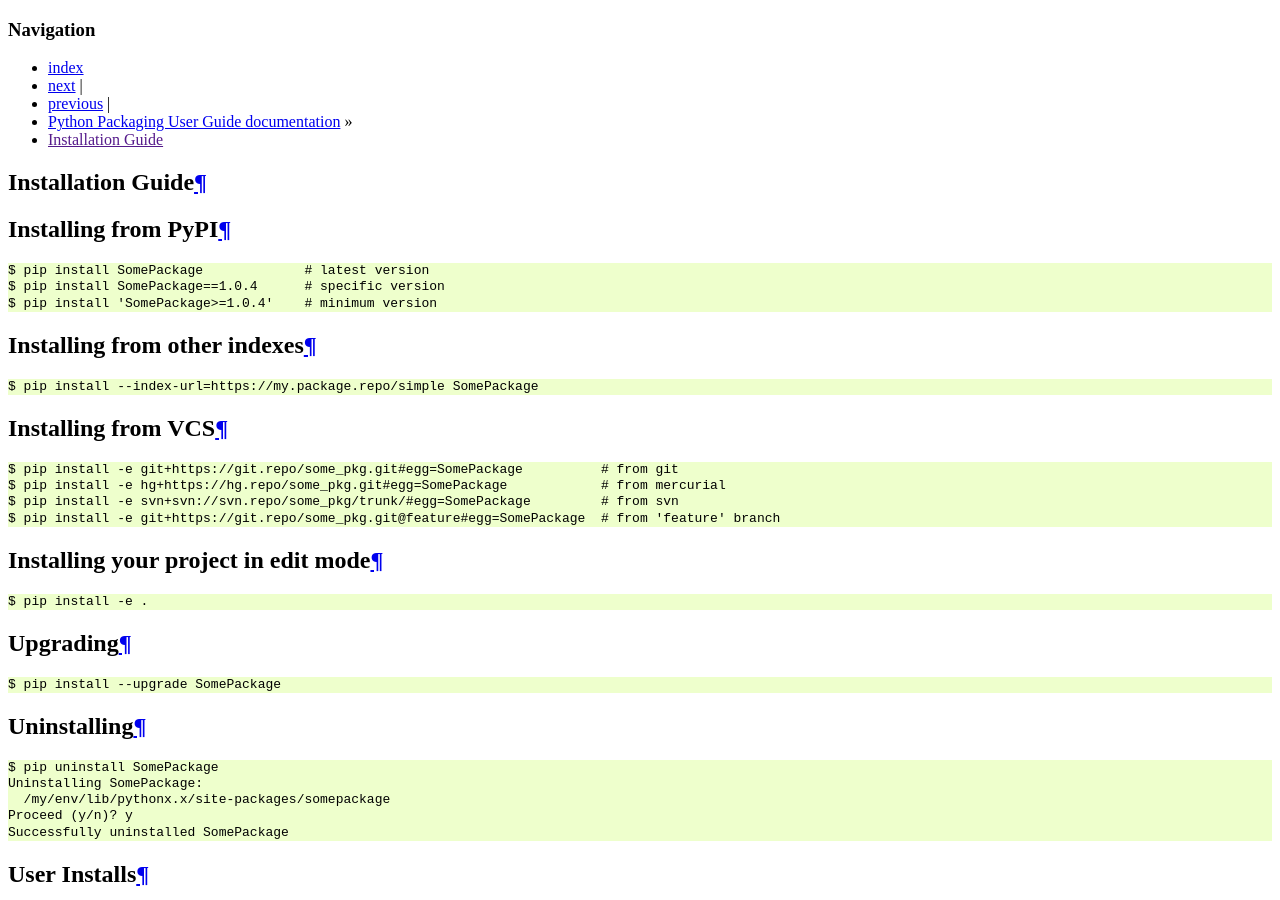
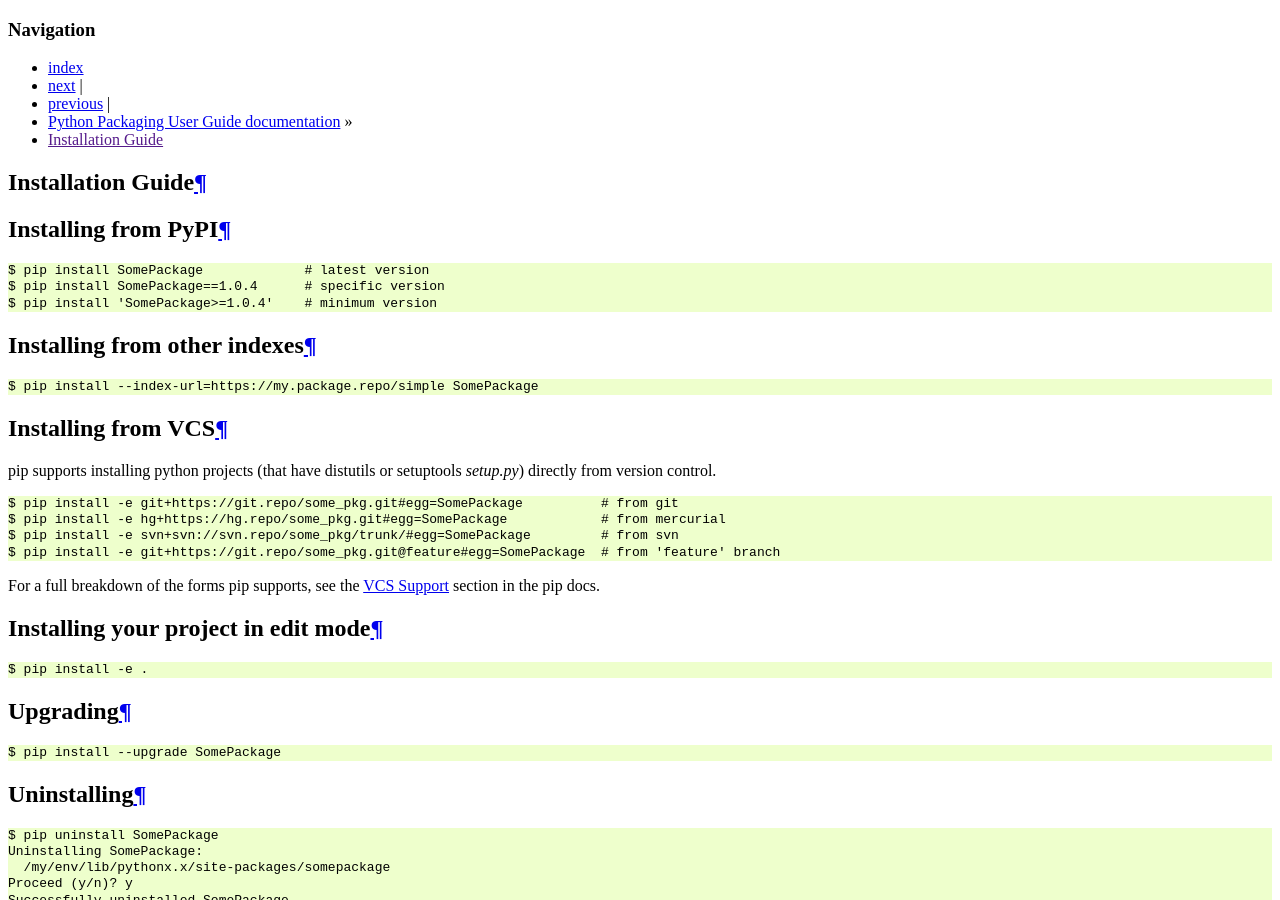
Before and after one commit to pypa/packaging.python.org, a Sphinx documentation site: the page built from source/installation.txt, in a window 1280 px wide and 900 px high. Built offline with Sphinx 7.4.7, drawn with Linux system fonts in a browser that asks for light colours.

Commit message:
fill out the "Installing from VCS" section.

```diff
--- a/source/installation.txt
+++ b/source/installation.txt
@@ -26,6 +26,8 @@ Installing from other indexes
 Installing from VCS
 ===================
 
+pip supports installing python projects (that have distutils or setuptools `setup.py`) directly from version control.
+
 ::
 
   $ pip install -e git+https://git.repo/some_pkg.git#egg=SomePackage          # from git
@@ -33,6 +35,9 @@ Installing from VCS
   $ pip install -e svn+svn://svn.repo/some_pkg/trunk/#egg=SomePackage         # from svn
   $ pip install -e git+https://git.repo/some_pkg.git@feature#egg=SomePackage  # from 'feature' branch
 
+For a full breakdown of the forms pip supports, see the `VCS Support
+<http://www.pip-installer.org/en/latest/logic.html#vcs-support>`_ section in the
+pip docs.
 
 Installing your project in edit mode
 ====================================
```
